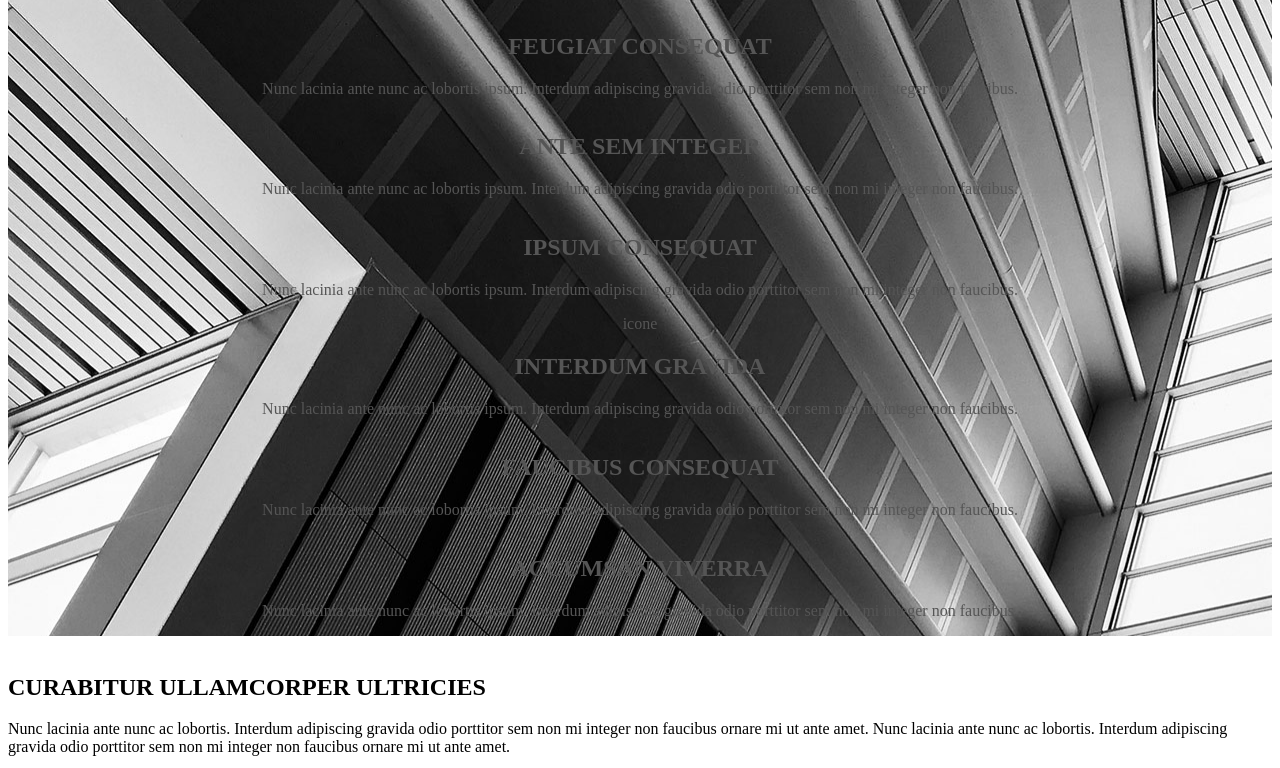
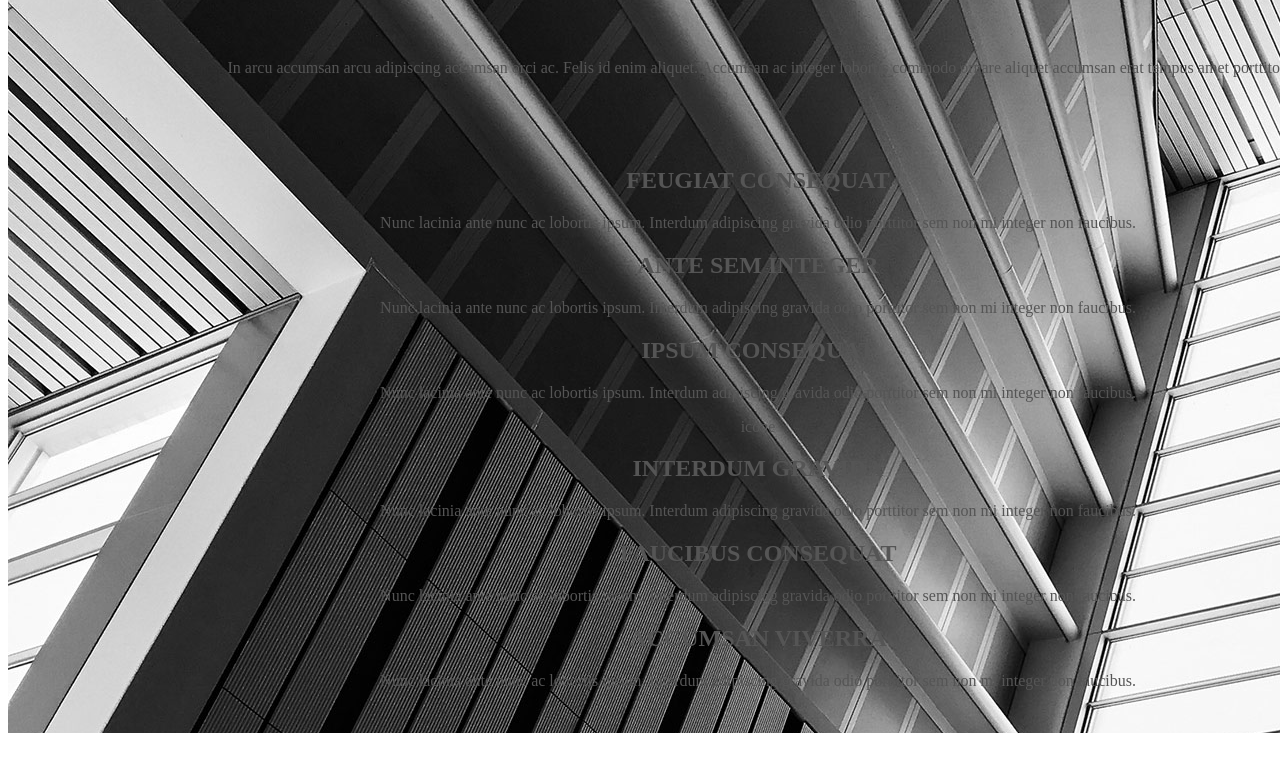
Before and after one commit to lilargx/dst_lila_rogeaux, a plain HTML site: page index.html in a window 1280 px wide. Shown: the part 595-1363 px from the top of the page. Drawn offline with Linux system fonts and the light colour scheme; files that its build step writes are made by us from their sources.

Commit message:
dernier rendu

```diff
--- a/style.scss
+++ b/style.scss
@@ -49,16 +49,19 @@ img {
 
 main {
 
-    display: flex;
+    display: grid;
     flex-direction: column;
     justify-content: center;
     align-items: center;
     text-align: center;
     color : $color-dark;
+
     background-image: url(OneDrive_1_04-11-2025/bg.jpg);
+    height: 850px;
+    width: 1500px;
 
 
-    .article {
+    article .article {
         display: flex;
         flex-direction: column;
         justify-content: center;
```
Also changed, not shown: style.css, 1 other file.
